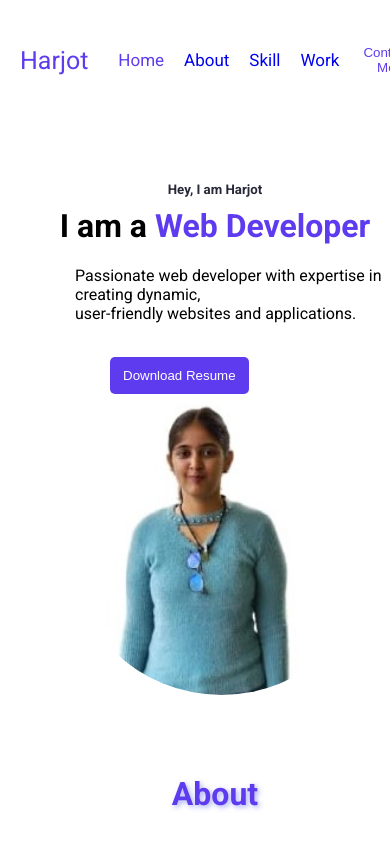
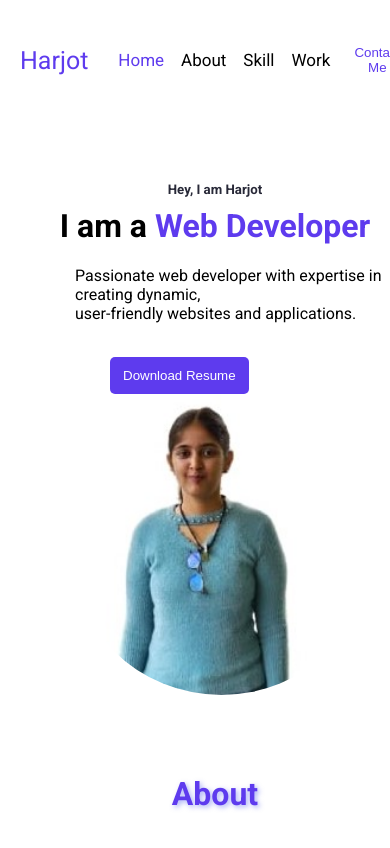
Before and after one commit to Harjot-Kaur29/harjot-portfolio, a React (Create React App) app: page / in a window 390 px wide. Shown: the top 848 px of the page. Built offline with nearby package versions, Linux system fonts and the light colour scheme.

Commit message:
Update Navbar.module.css

```diff
--- a/src/components/Navbar.module.css
+++ b/src/components/Navbar.module.css
@@ -34,6 +34,7 @@
 
 a{
     text-decoration:none ;
+    color:black;
 
 }
 nav ul li:first-child a {
@@ -42,7 +43,7 @@ nav ul li:first-child a {
 
   @media screen  and (max-width:450px){
     .section{
-        gap:20px;
+        gap:17px;
         margin-left: -10px;
     }
 
@@ -55,4 +56,7 @@ nav ul li:first-child a {
         padding:5px;
         border : 1px solid transparent;
     }
+      a:hover{
+        background-color: white;
+    }
   }
```
